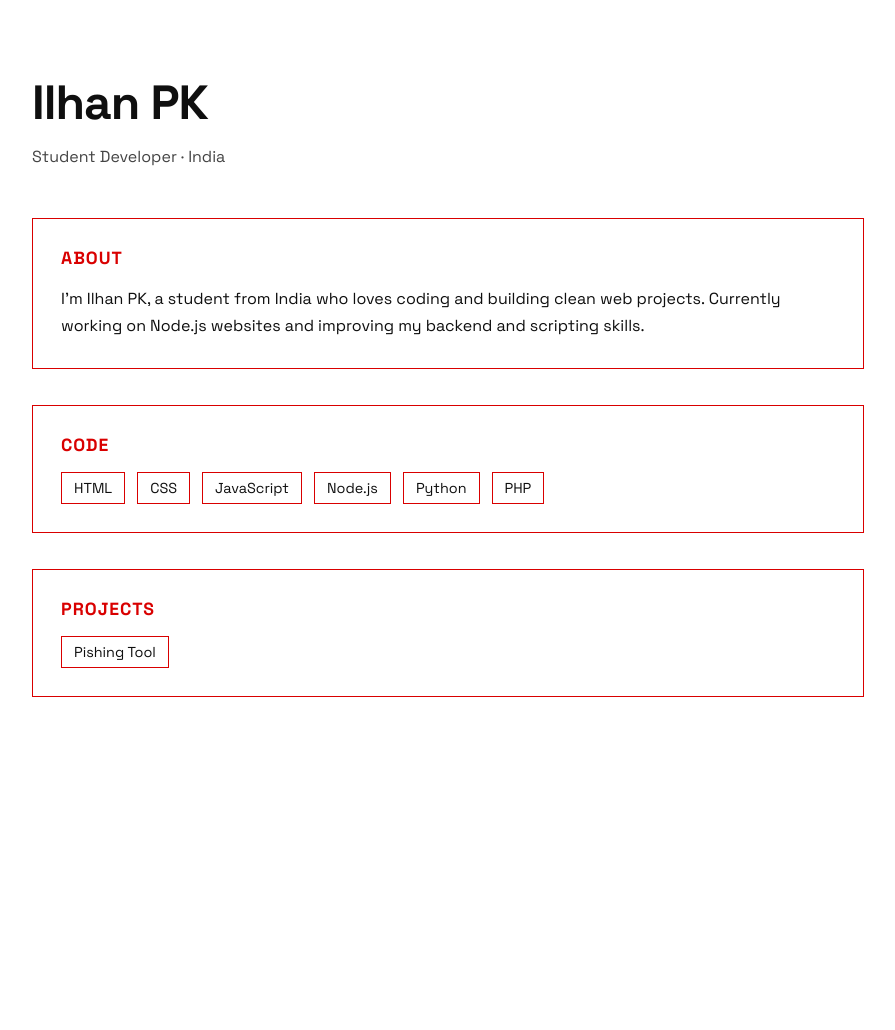
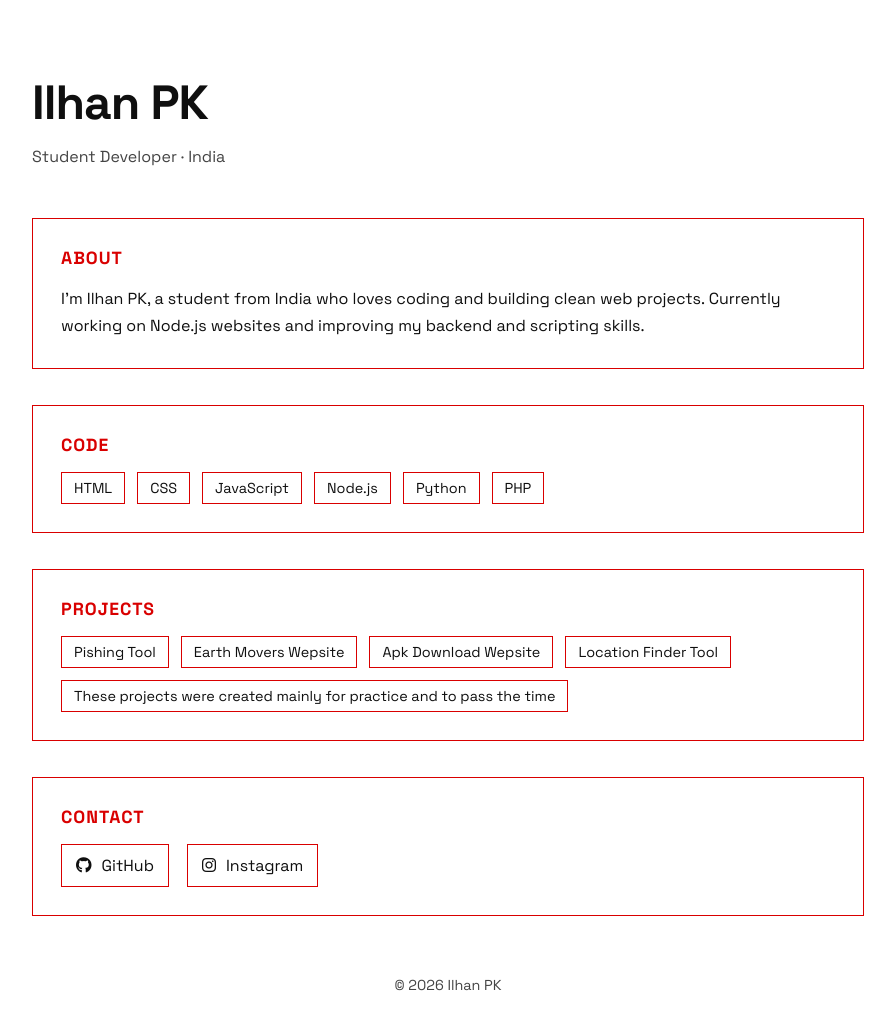
Before and after one commit to ilhandv123/Ilhan-pk, a plain HTML site: page index.html in a window 1280 px wide. Shown: the whole page, without its empty margins (192-1087 px from the left). Before the commit the page ends 800 px from the top, so only its background shows below. Drawn offline with Linux system fonts and the light colour scheme.

Commit message:
Add new projects and contact sections to index.html

```diff
--- a/index.html
+++ b/index.html
@@ -185,4 +185,34 @@
   <h2>projects</h2>
   <div class="codes">
     <div class="code">Pishing Tool</div>
-     <div
+     <div class="code">Earth Movers Wepsite</div>
+      <div class="code">Apk Download Wepsite</div>
+        <div class="code">Location Finder Tool</div>
+          <div class="code">These projects were created mainly for practice and to pass the time</div>
+
+
+  </div>
+</section>
+
+  <!-- Contact -->
+  <section>
+    <h2>Contact</h2>
+    <div class="contact">
+      <a href="https://github.com/yourusername" target="_blank">
+        <i class="fab fa-github"></i> GitHub
+      </a>
+      <a href="https://instagram.com/ilhan.pk" target="_blank">
+        <i class="fab fa-instagram"></i> Instagram
+      </a>
+    </div>
+  </section>
+
+  <!-- Footer -->
+  <footer>
+    © 2026 Ilhan PK
+  </footer>
+
+</div>
+
+</body>
+</html>
```
